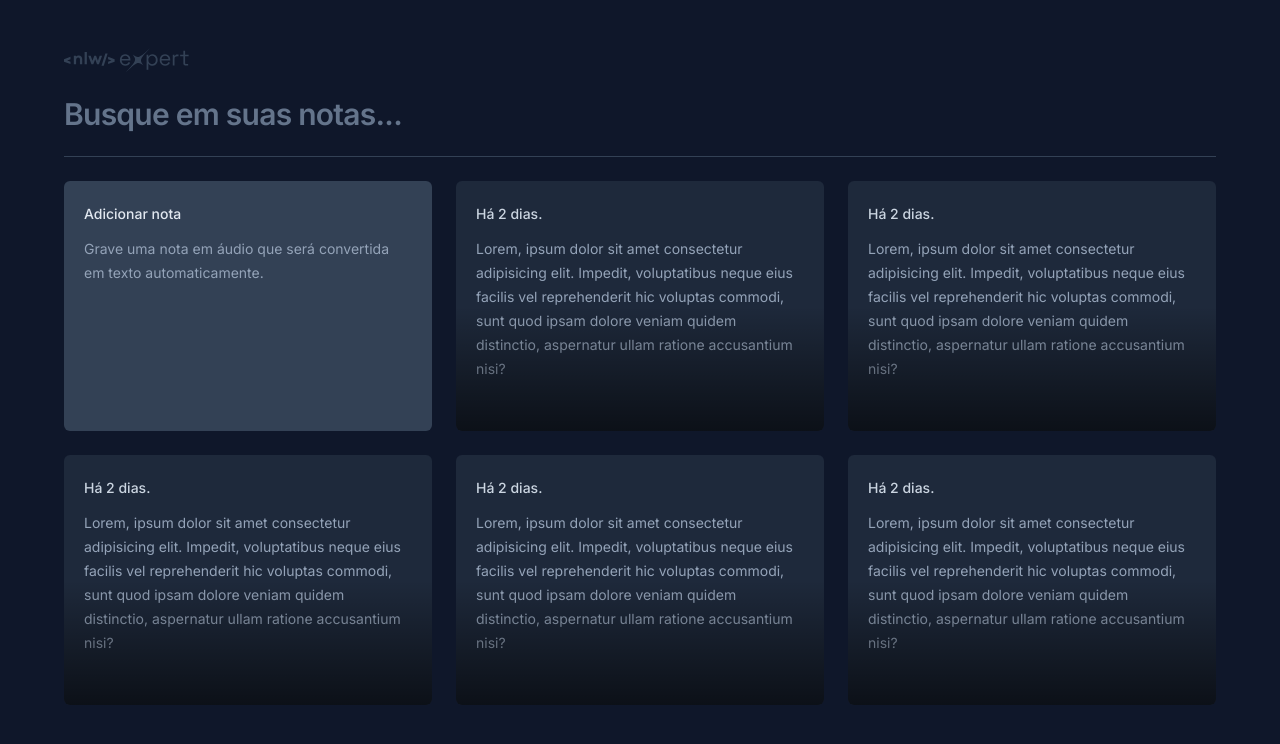
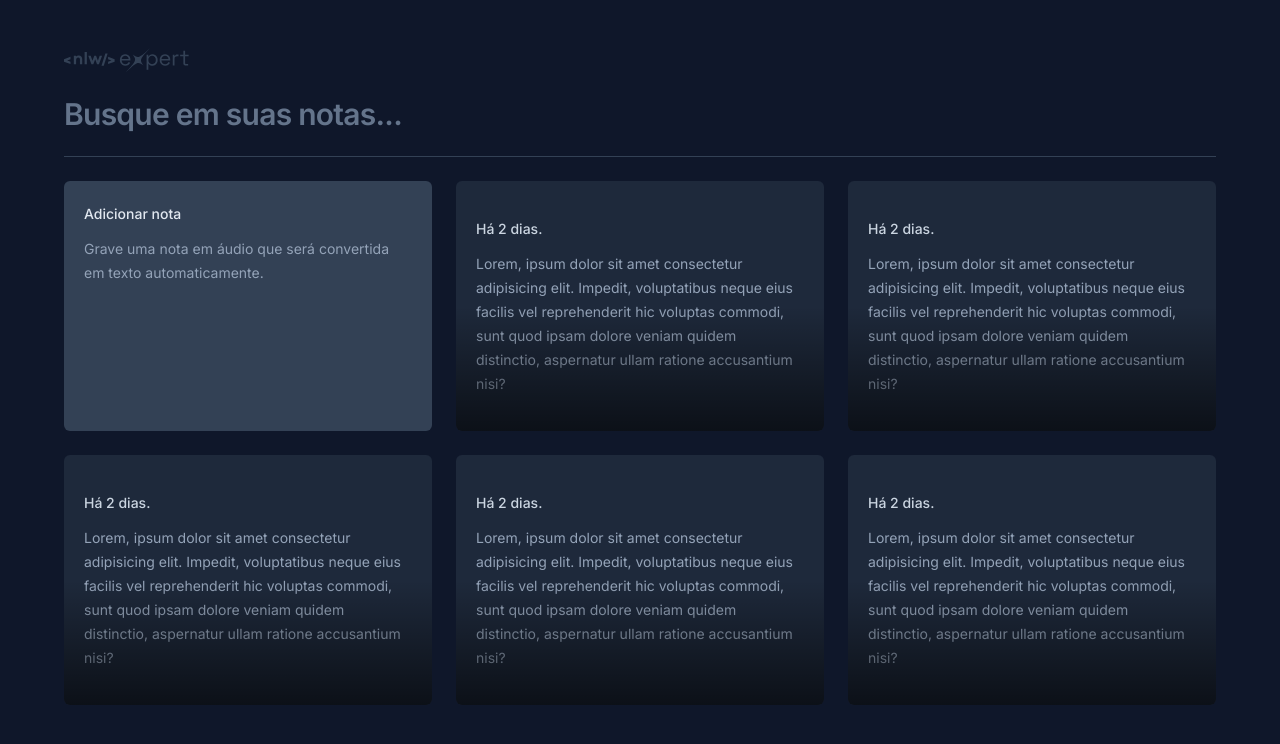
Before and after one commit to Samuelfjr/nlw-expert-notes, a React (Vite) app: page / in a window 1280 px wide. Shown: the top 744 px of the page. Built offline with nearby package versions, Linux system fonts and the light colour scheme.

Commit message:
feat: Focus Cartão

```diff
--- a/src/components/note-card.tsx
+++ b/src/components/note-card.tsx
@@ -1,6 +1,6 @@
 export function NoteCard() {
   return (
-    <div className="rounded-md bg-slate-800 p-5 space-y-3 overflow-hidden relative hover:ring-2 hover:ring-slate-600">
+    <button className="rounded-md text-left bg-slate-800 p-5 space-y-3 overflow-hidden relative outline-none hover:ring-2 hover:ring-slate-600 focus-visible:ring-2 focus-visible:ring-lime-400">
       <span className="text-sm font-medium text-slate-300">Há 2 dias.</span>
 
       <p className="text-sm leading-6 text-slate-400 ">
@@ -11,6 +11,6 @@
       </p>
 
       <div className="absolute bottom-0 left-0 right-0 h-1/2 bg-gradient-to-t from-black/60 to-black/0  pointer-events-none" />
-    </div>
+    </button>
   );
 }
```
